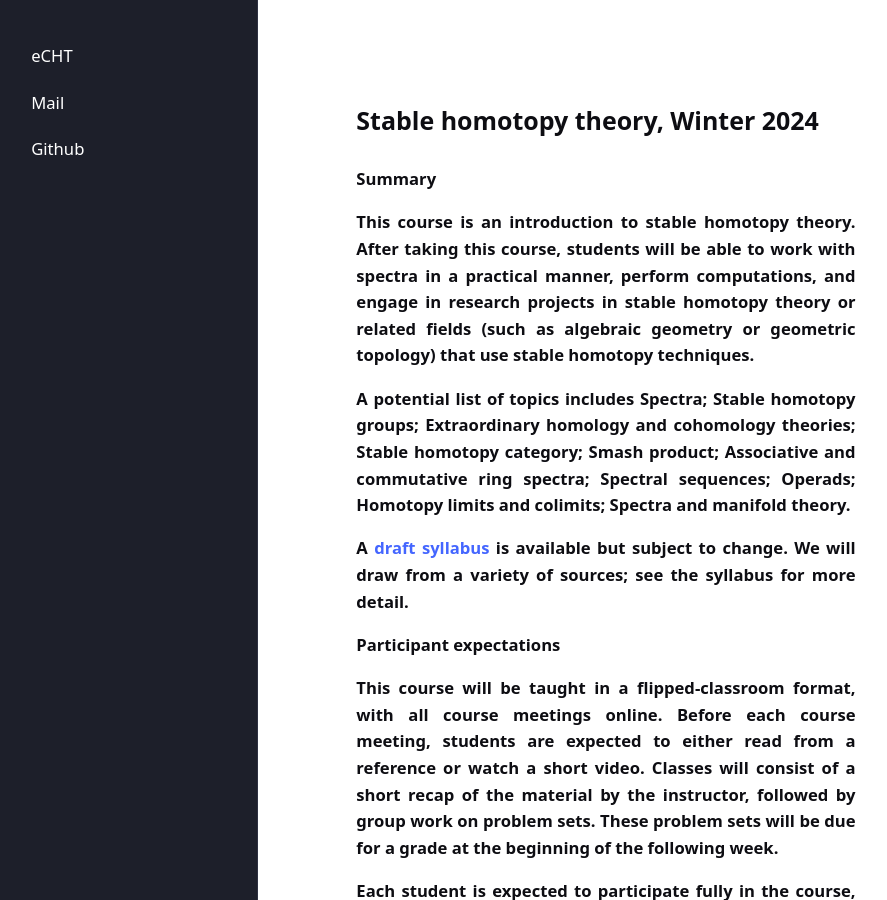
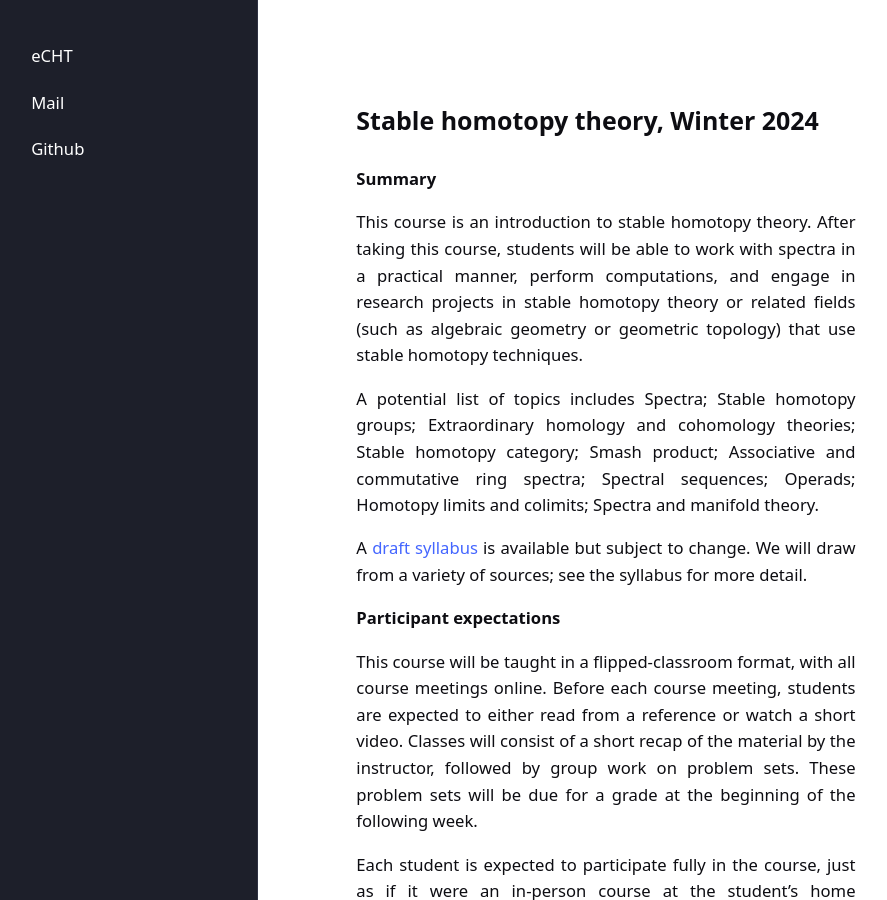
Before and after one commit to eCHTorc/eCHTorc.github.io, a Jekyll site: the page built from course-on-stable-homotopy-theory-winter-24.html, in a window 1280 px wide and 900 px high. Shown: the whole window, without its empty margins (43-930 px from the left). Built offline with Jekyll 4.4.1, drawn with Linux system fonts in a browser that asks for light colours.

```diff
--- a/course-on-stable-homotopy-theory-winter-24.html
+++ b/course-on-stable-homotopy-theory-winter-24.html
@@ -12,7 +12,7 @@ layout: page
   </nav>
 </main>
 
-<strong> Summary
+<strong> Summary </strong>
 
 <p>
 This course is an introduction to stable homotopy theory. After taking this course, students will be able to work with spectra in a practical manner, perform computations, and engage in research projects in stable homotopy theory or related fields (such as algebraic geometry or geometric topology) that use stable homotopy techniques.
@@ -27,7 +27,7 @@ A <a href="/files/stable-homotopy-theory-course-spring-24-syllabus.pdf"> draft s
 </p>
 
 <p>
-<strong> Participant expectations
+<strong> Participant expectations </strong>
 </p>
 
 <p>
@@ -43,7 +43,7 @@ As a general rule, students are expected to obtain 2-3 independent study credits
 </p>
 
 <p>
-<strong> Prerequisites
+<strong> Prerequisites </strong>
 </p>
 
 <p>
@@ -51,7 +51,7 @@ Students should have taken the equivalent of two semesters of algebraic topology
 </p>
 
 <p>
-<strong> Instructors
+<strong> Instructors </strong>
 </p>
 
 <p>
@@ -59,7 +59,7 @@ Students should have taken the equivalent of two semesters of algebraic topology
 </p>
 
 <p>
-<strong> Application
+<strong> Application </strong>
 </p>
 
 <p>
@@ -67,7 +67,7 @@ Please submit the application form to apply. Applications received by December 1
 </p>
 
 <p>
-<strong> Schedule
+<strong> Schedule </strong>
 </p>
 
 <p>
```
